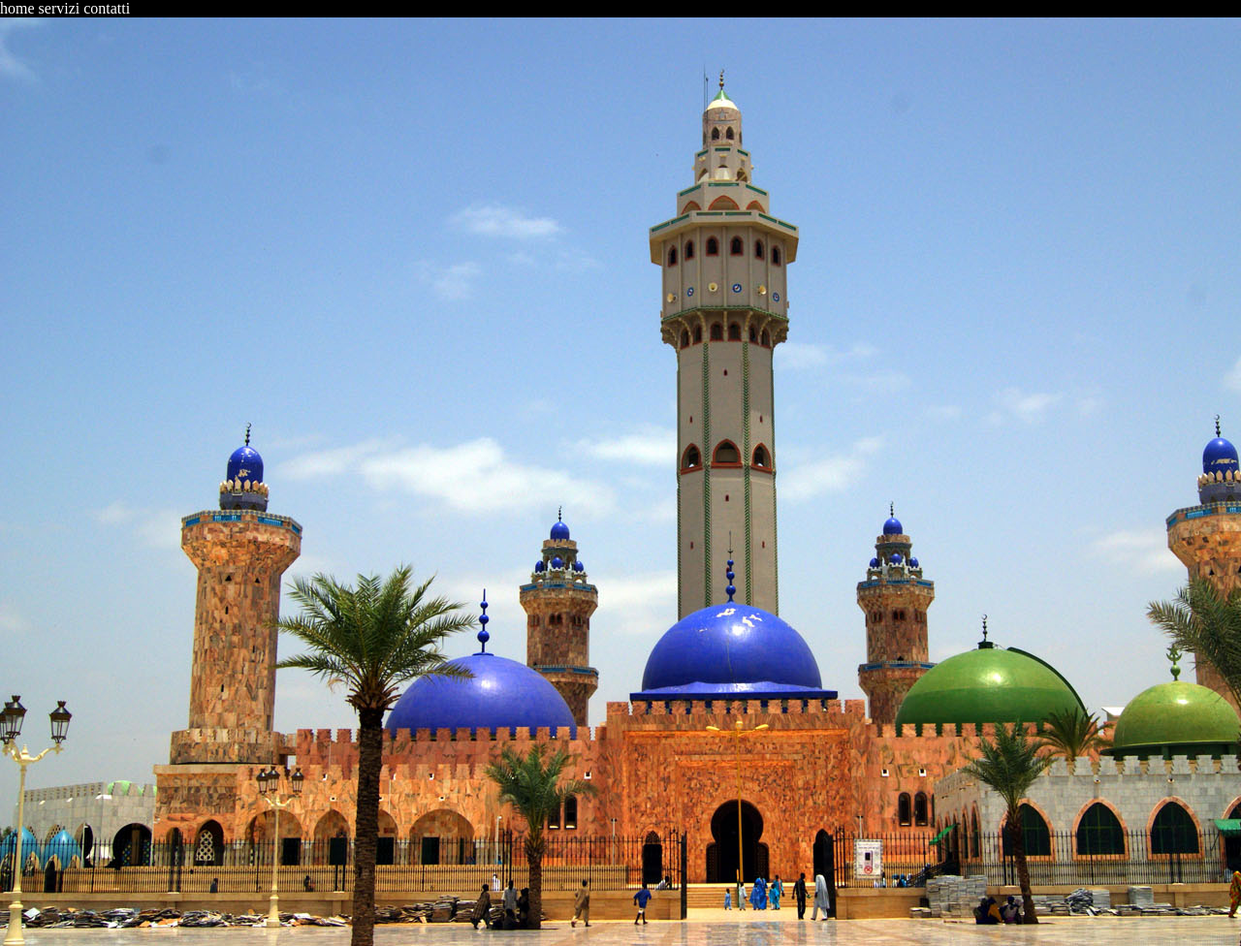
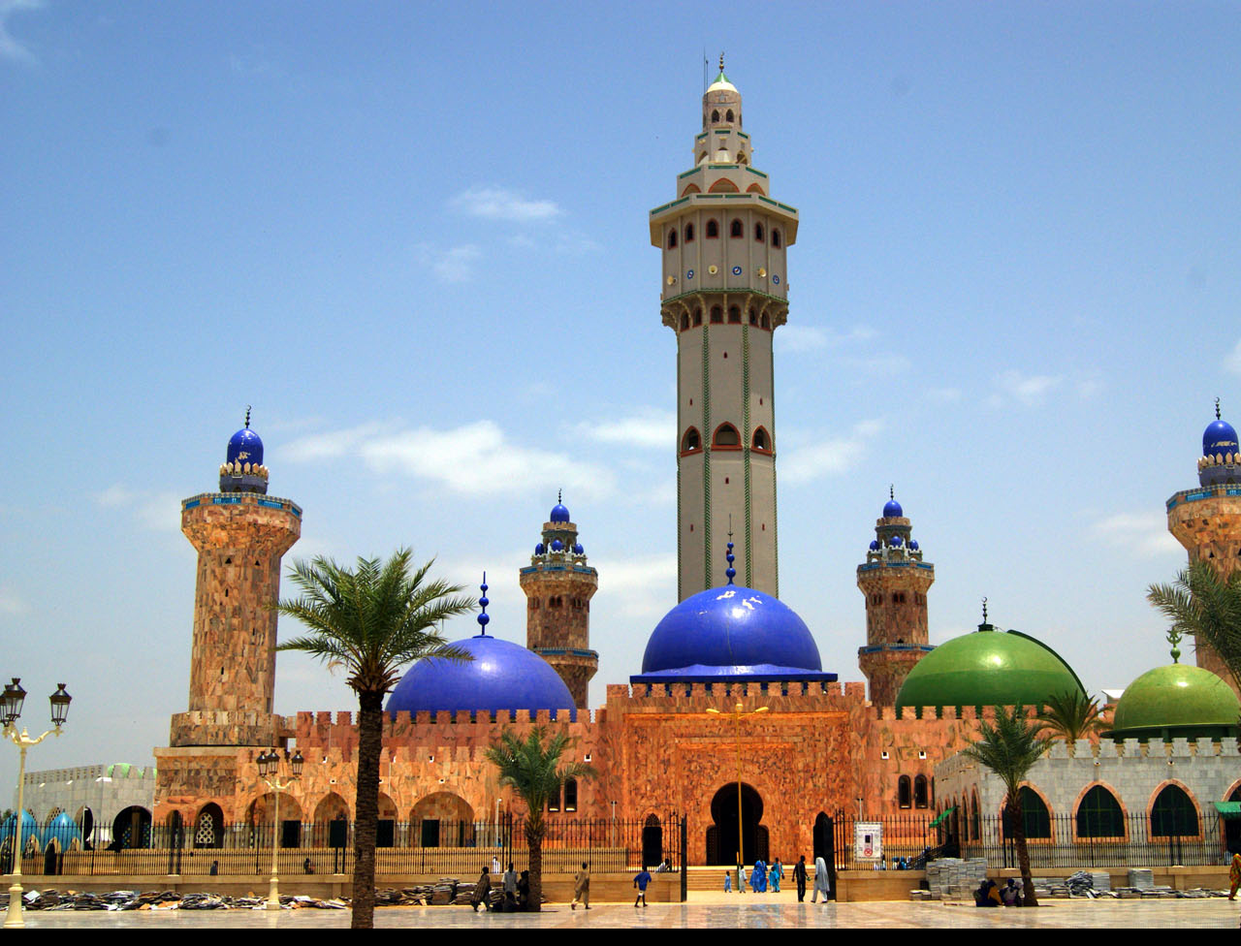
Before and after one commit to abdoulayendao/abdoulayendao.github.io, a plain HTML site: page index.html in a window 1280 px wide. Shown: the top 976 px of the page at 97% size. Drawn offline with Linux system fonts and the light colour scheme.

Commit message:
ho tolto servizi home e contatti che si trovavano sopra la pagina

```diff
--- a/index.html
+++ b/index.html
@@ -6,13 +6,6 @@
     <link rel="stylesheet" type="text/css" href="style.css"/>
   </head>
   <body>
-    <label for="home">home</label>
-    <input type="checkbox" id="home" >
-    <label for="servizi">servizi</label>
-    <input type="checkbox" id="servizi">
-    <label for="contatti">contatti</label>
-    <input type="checkbox" id="servizi">
-
     <header>
       <img src="image/touba.jpg" alt="Touba immagine" />
       <h1>TOUBA</h1>
--- a/style.css
+++ b/style.css
@@ -3,9 +3,9 @@ html, body {
   background-color: black;
   color:white;
 }
-
-
-
+ul {
+  display: none;
+}
 main {
   padding: 40mm
 
```
